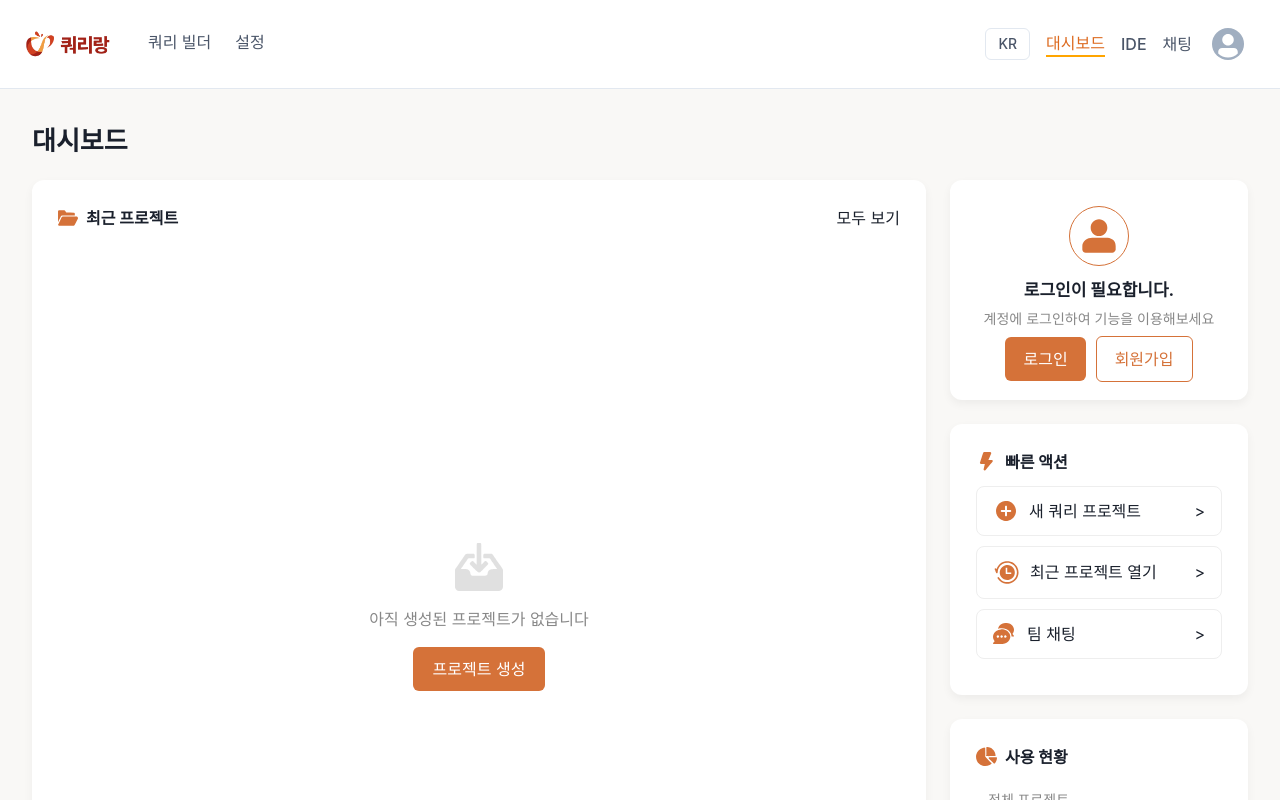
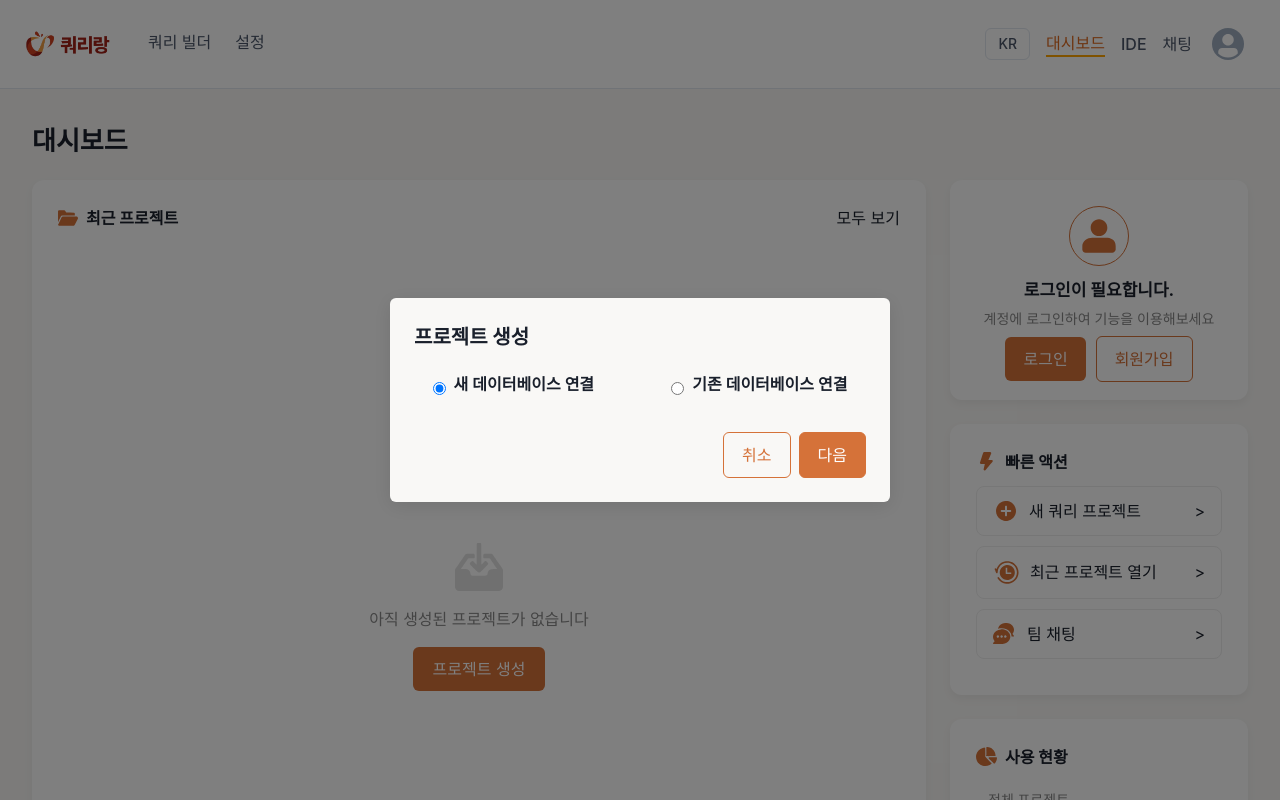
Before and after one commit to with-query/webide-react-fe, a React (Vite) app in the folder code-editor/: page /dashboard in a window 1280 px wide. Both pictures are taken after a click on the button "프로젝트 생성". Shown: the top 800 px of the page. Built offline with nearby package versions, Linux system fonts and the light colour scheme.

Commit message:
프로젝트 생성 모달 및 작업공간 이동

```diff
--- /dev/null
+++ b/code-editor/src/components/modals/CreateProjectModal.jsx
@@ -0,0 +1,132 @@
+import { useState } from "react";
+import "/src/styles/createProjectModal.css";
+
+const CreateProjectModal = ({ isOpen, onClose, onNext }) => {
+  const [step, setStep] = useState(1);
+  const [isNewDb, setIsNewDb] = useState(true);
+  const [projectName, setProjectName] = useState("");
+  const [invitedEmails, setInvitedEmails] = useState("")
+  const [dbType, setDbType] = useState("mysql");
+  const [dbConfig, setDbConfig] = useState({
+    dbName: "",
+    host: "",
+    port: "",
+    user: "",
+    password: "",
+    schema: "",
+    searchPath: ""
+  });
+
+  if (!isOpen) return null;
+
+  const handleNext = () => {
+    if (step === 3) {
+      onNext({
+        projectName,
+        isNewDb,
+        dbType,
+        dbConfig,
+        invitedEmails: invitedEmails
+          .split(",")
+          .map(email => email.trim())
+          .filter(email => email.length > 0)
+      });
+      onClose();
+      return;
+    }
+    setStep((prev) => prev + 1);
+  };
+
+  const handleInputChange = (key, value) => {
+    setDbConfig((prev) => ({ ...prev, [key]: value }));
+  };
+
+  return (
+    <div className="modal-overlay">
+      <div className="modal">
+        <h2>프로젝트 생성</h2>
+
+        {step === 1 && (
+          <div className="step1">
+            <label>
+              <input type="radio" name="mode" checked={isNewDb} onChange={() => setIsNewDb(true)} /> 새 데이터베이스 연결
+            </label>
+            <label>
+              <input type="radio" name="mode" checked={!isNewDb} onChange={() => setIsNewDb(false)} /> 기존 데이터베이스 연결
+            </label>
+          </div>
+        )}
+
+        {step === 2 && (
+          <label>
+            프로젝트 이름
+            <input type="text" value={projectName} onChange={(e) => setProjectName(e.target.value)} placeholder="프로젝트 이름"/>
+          </label>
+        )}
+
+        {step === 3 && (
+          <>
+            <label>
+              데이터베이스 이름
+              <input type="text" value={dbConfig.dbName} onChange={(e) => handleInputChange("dbName", e.target.value)} placeholder="데이터베이스 이름" />
+            </label>
+            <label>
+              데이터베이스 종류
+              <select value={dbType} onChange={(e) => setDbType(e.target.value)}>
+                <option value="mysql">MySQL</option>
+                <option value="postgres">PostgreSQL</option>
+              </select>
+            </label>
+            <label>
+              호스트
+              <input type="text" value={dbConfig.host} onChange={(e) => handleInputChange("host", e.target.value)} placeholder="호스트  (ex. localhost)"/>
+            </label>
+            <label>
+              포트
+              <input type="text" value={dbConfig.port} onChange={(e) => handleInputChange("port", e.target.value)} placeholder="포트  (ex. 3306 / 5432)" />
+            </label>
+            <label>
+              사용자 ID
+              <input type="text" value={dbConfig.user} onChange={(e) => handleInputChange("user", e.target.value)} placeholder="사용자 ID  (ex. root)" />
+            </label>
+            <label>
+              비밀번호
+              <input type="password" value={dbConfig.password} onChange={(e) => handleInputChange("password", e.target.value)} placeholder="비밀번호  (ex. root)" />
+            </label>
+
+            {dbType === "postgres" && (
+              <>
+                <label>
+                  스키마
+                  <input type="text" value={dbConfig.schema} onChange={(e) => handleInputChange("schema", e.target.value)} />
+                </label>
+                <label>
+                  search_path
+                  <input type="text" value={dbConfig.searchPath} onChange={(e) => handleInputChange("searchPath", e.target.value)} />
+                </label>
+              </>
+            )}
+
+            <label>
+              친구 초대 (이메일, 쉼표로 구분)
+              <input
+                type="text"
+                value={invitedEmails}
+                onChange={(e) => setInvitedEmails(e.target.value)}
+                placeholder="이메일  (ex. friend1@example.com, friend2@example.com)"
+              />
+            </label>
+          </>
+        )}
+
+        <div className="modal-buttons">
+          <button className="cancel-btn" onClick={onClose}>취소</button>
+          <button className="next-btn"onClick={handleNext}>다음</button>
+        </div>
+      </div>
+    </div>
+
+  );
+};
+
+export default CreateProjectModal;
--- a/code-editor/src/pages/Dashboard.jsx
+++ b/code-editor/src/pages/Dashboard.jsx
@@ -1,11 +1,13 @@
 import { useEffect, useState } from "react";
+import { useNavigate } from "react-router-dom";
+import { Box, Grid } from "@chakra-ui/react";
+
 import mockProjects from "../mock/mockProjects";
 import mockUser from "../mock/mockUser";
 import mockDbConnections from "../mock/mockDbConnections";
 import mockDbSchemas from "../mock/mockDbSchemas";
 //import axios from "axios";
-import { useNavigate } from "react-router-dom";
-import { Box, Grid } from "@chakra-ui/react";
+
 import "../styles/dashboard.css";
 
 import BoltIcon from "../components/icons/BoltIcon"
@@ -20,19 +22,23 @@ import UserProfileIcon from "../components/icons/UserProfileIcon";
 import FolderIcon from "../components/icons/FolderIcon";
 import InboxIcon from "../components/icons/InboxIcon";
 
+import CreateProjectModal from "../components/modals/CreateProjectModal";
+
 const Dashboard = () => {
     const [projects, setProjects] = useState([]);
     const [loading, setLoading] = useState(true);
+    const [user, setUser] = useState(null);
+    const [isCreateModalOpen, setIsCreateModalOpen] = useState(false);
     const navigate = useNavigate();
-
-    const [user, setUser] = useState(null);
 
     const [isDropdownOpen, setIsDropdownOpen] = useState(false);
     const [selectedProjectId, setSelectedProjectId] = useState(null);
+
     const [projectCount, setProjectCount] = useState(0);
     const [queryCount, setQueryCount] = useState(0);
     const [tableItemCount, setTableItemCount] = useState(0);
 
+    //프로젝트 목록 조회
     useEffect(() => {
         // axios.get("/api/projects")
         // .then((res) => {
@@ -48,6 +54,7 @@ const Dashboard = () => {
         setLoading(false);
     }, []);
 
+    //유저 정보 조회
     useEffect(() => {
         // axios.get("/api/user/me")
         //     .then((res) => {
@@ -59,6 +66,7 @@ const Dashboard = () => {
         setUser(mockUser);
     }, []);
 
+    //프로젝트 상태 수 계산(쿼리/테이블 수)
     useEffect(() => {
         const fetchProjectStatus = () => {
             let filteredProjects = projects;
@@ -100,18 +108,12 @@ const Dashboard = () => {
         fetchProjectStatus();
     }, [selectedProjectId, projects]);
 
+    //프로젝트 열기
     const handleOpenProject = (projectId) => {
     navigate(`/editor/${projectId}`);
-  };
-
-    const handleOpenProjectModal = () => {
-        alert("프로젝트 생성 모달을 여는 기능은 아직 구현되지 않았습니다.");
     };
 
-    const setIsChatModalOpen = (value) => {
-        alert("팀 채팅 기능은 아직 구현되지 않았습니다.");
-    };
-
+    //프로젝트 선택 변경
     const handleSelectProject = (id) => {
         setSelectedProjectId(id);
         setIsDropdownOpen(false);
@@ -140,7 +142,9 @@ const Dashboard = () => {
                                     <div className="recent-projects-empty">
                                         <InboxIcon className="empty-icon" />
                                         <p className="empty-text">아직 생성된 프로젝트가 없습니다</p>
-                                        <button className="create-project-btn">프로젝트 생성</button>
+                                        <button className="create-project-btn" onClick={() => setIsCreateModalOpen(true)}>
+                                            프로젝트 생성
+                                        </button>
                                     </div>
                                 </div>
                             ) : (
@@ -189,7 +193,7 @@ const Dashboard = () => {
                                 <BoltIcon className="quick-actions-icon" />
                                 빠른 액션
                             </h2>
-                            <div className="quick-action-item" onClick={handleOpenProjectModal} role="button" tabIndex={0}>
+                            <div className="quick-action-item" onClick={() =>setIsCreateModalOpen(true)} role="button" tabIndex={0}>
                                 <PlusIcon className="quick-action-icon plus"  />
                                 <p className="quick-action-title">새 쿼리 프로젝트</p>
                                 <p className="quick-action-arrow">&gt;</p>
@@ -254,6 +258,31 @@ const Dashboard = () => {
                     </Box>
                 </Grid>
             )}
+                <CreateProjectModal
+                    isOpen={isCreateModalOpen}
+                    onClose={() => setIsCreateModalOpen(false)}
+                    onNext={(data) => {
+                        console.log("프로젝트 설정 완료", data);
+
+                        // ✅ 새 프로젝트 정보 생성 (간단한 id 생성 포함)
+                        const newProject = {
+                        id: Date.now(), // 간단한 고유 id (실제론 uuid 권장)
+                        name: data.projectName,
+                        createdAt: new Date().toISOString(),
+                        files: [], // 쿼리 파일은 아직 없으므로 빈 배열
+                        };
+
+                        // ✅ 기존 프로젝트 리스트에 추가
+                        setProjects(prev => [newProject, ...prev]);
+
+                        if (data.isNewDb) {
+                            console.log("🆕 새 프로젝트입니다. 빈 디렉토리 상태입니다.");
+                        } else {
+                            console.log("📦 기존 DB 연결입니다. DB를 불러왔습니다.", data.dbConfig);
+                        }
+                        navigate("/query-builder");
+                    }}
+                />
         </Box>
     );
 };
--- /dev/null
+++ b/code-editor/src/styles/createProjectModal.css
@@ -0,0 +1,90 @@
+/* src/styles/createProjectModal.css */
+.modal-overlay {
+  position: fixed;
+  top: 0;
+  left: 0;
+  width: 100%;
+  height: 100vh;
+  background: rgba(0, 0, 0, 0.5);
+  z-index: 999;
+  display: flex;
+  justify-content: center;
+  align-items: center;
+}
+
+.modal {
+  background:  #f9f8f6;
+  border-radius: 6px;
+  padding: 24px;
+  width: 500px;
+  max-width: 90%;
+  box-shadow: 0 4px 20px rgba(0,0,0,0.1);
+  animation: fadeIn 0.2s ease;
+}
+
+.modal h2 {
+  margin-bottom: 20px;
+  font-size: 20px;
+  font-weight: 700;
+}
+
+.modal label {
+  display: block;
+  margin-bottom: 16px;
+  font-weight: 600;
+}
+
+.modal input,
+.modal select {
+  width: 100%;
+  padding: 8px;
+  margin-top: 8px;
+  border: 1px solid #cab798;
+  border-radius: 4px;
+  background-color: #f9f8f6;
+  font-weight: 500;
+  font-size: 14px;
+}
+
+input::placeholder {
+  color: #cac7c6;
+}
+
+.modal-buttons {
+  display: flex;
+  justify-content: flex-end;
+  gap: 8px;
+}
+
+.cancel-btn, .next-btn {
+  padding: 10px 18px;
+  border-radius: 6px;
+}
+
+.cancel-btn {
+  color: #d57239;
+  border: 1px solid #d57239;
+}
+
+.next-btn {
+  color: #fff;
+  border: 1px solid #d57239;
+  background-color: #d57239;
+}
+
+.step1 {
+    display: flex;
+    gap: 40px;
+    margin: 20px 0;
+    justify-content: space-around;
+    align-items: center;
+}
+
+.step1 label {
+    display: flex;
+    align-items: center;
+    white-space: nowrap;
+    gap: 8px;
+    font-size: 16px;
+    cursor: pointer;
+}
```
